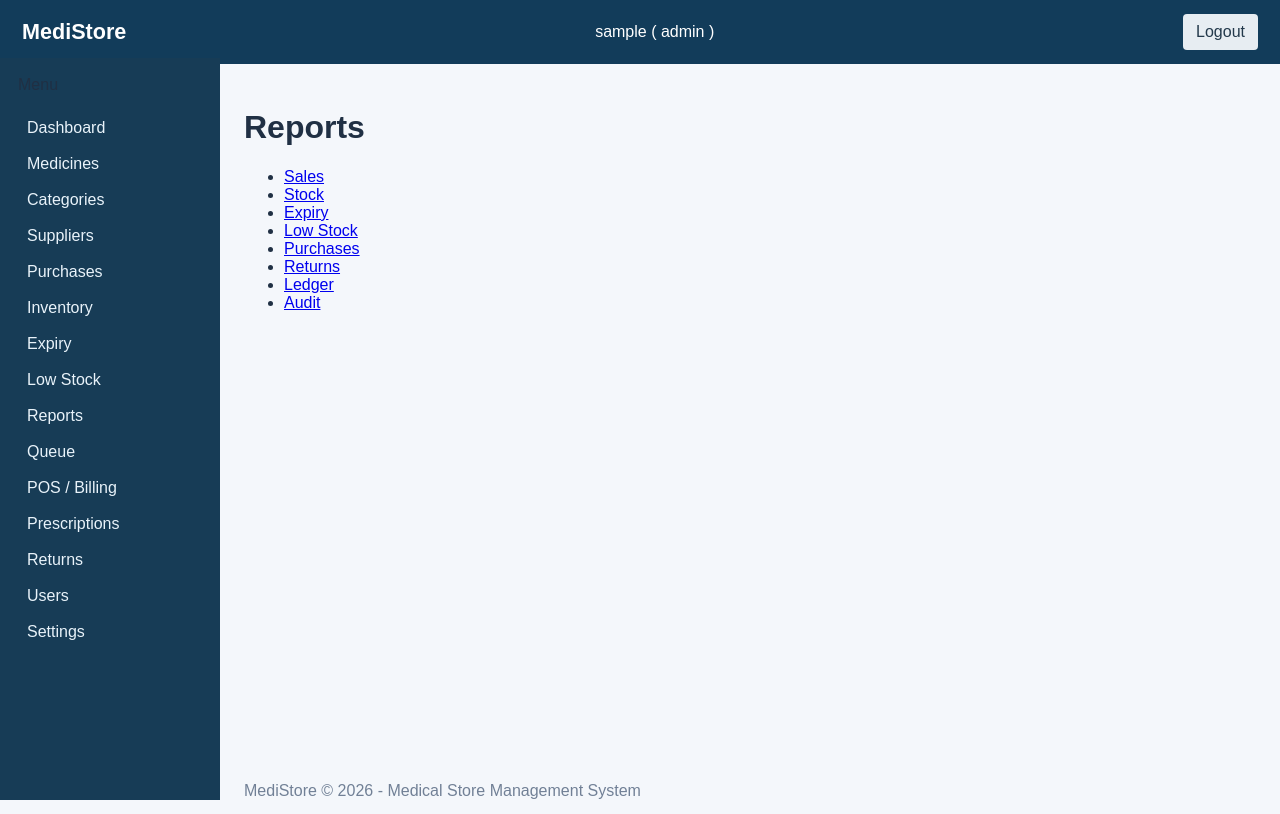
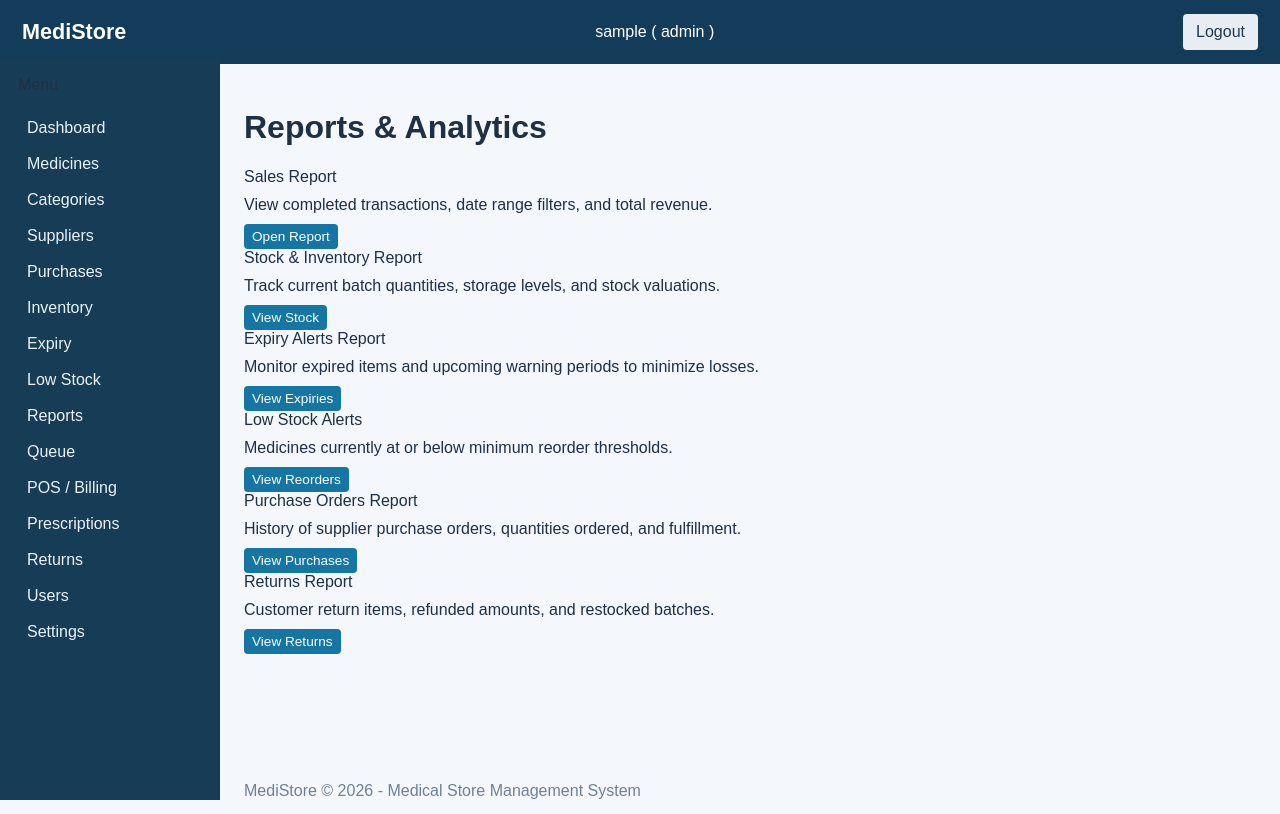
Before and after one commit to sumitbhamare360-prog/EDI---Medical-Store, a PHP site: page /reports/index.php in a window 1280 px wide. Run offline with PHP 8.4, Linux system fonts and the light colour scheme; the visitor is signed in with stand-in values (Sample User, id 1).

Commit message:
fix: resolve SQL GROUP BY, type casting, batch status, and reports index errors

```diff
--- a/includes/functions.php
+++ b/includes/functions.php
@@ -10,8 +10,8 @@ require_once __DIR__ . '/../config/db.php';
  * Escape output for HTML to prevent XSS.
  * Use this whenever echoing user-provided or DB data.
  */
-function e(string $value = ''): string {
-    return htmlspecialchars($value, ENT_QUOTES | ENT_HTML5, 'UTF-8');
+function e(string|int|float|null $value = ''): string {
+    return htmlspecialchars((string)($value ?? ''), ENT_QUOTES | ENT_HTML5, 'UTF-8');
 }
 
 /**
--- a/inventory/expiry.php
+++ b/inventory/expiry.php
@@ -30,13 +30,14 @@ $rows = $stmt->fetchAll();
         $expiry = new DateTime($r['expiry_date']);
         $days = (int)$today->diff($expiry)->format('%r%a');
         $rowClass = $days < 0 ? 'expired' : 'soon';
+        $status = $days < 0 ? 'expired' : ($days <= 30 ? 'critical' : 'warning');
     ?>
         <tr class="<?php echo e($rowClass); ?>">
             <td><?php echo e($r['batch_no']); ?></td>
             <td><?php echo e($r['medicine_name']); ?></td>
             <td><?php echo (int)$r['available_qty']; ?></td>
             <td><?php echo e($r['expiry_date']); ?></td>
-            <td><span class="badge status-<?php echo e($r['status']); ?>"><?php echo e(ucfirst($r['status'])); ?></span></td>
+            <td><span class="badge status-<?php echo e($status); ?>"><?php echo e(ucfirst($status)); ?></span></td>
             <td><?php echo $days; ?></td>
         </tr>
     <?php endforeach; ?>
--- a/inventory/low_stock.php
+++ b/inventory/low_stock.php
@@ -15,7 +15,7 @@ $stmt = $pdo->prepare("
     LEFT JOIN categories c ON c.category_id = m.category_id
     LEFT JOIN batches b ON b.medicine_id = m.medicine_id
     WHERE m.status='active'
-    GROUP BY m.medicine_id
+    GROUP BY m.medicine_id, m.name, m.generic_name, c.category_name, m.reorder_level
     HAVING usable_stock <= m.reorder_level
     ORDER BY m.name
 ");
--- a/medicines/list.php
+++ b/medicines/list.php
@@ -52,7 +52,7 @@ $rows = $stmt->fetchAll();
             <td><?php echo e($r['generic_name'] ?? ''); ?></td>
             <td><?php echo e($r['category_name'] ?? ''); ?></td>
             <td><?php echo e((int)$r['requires_prescription'] ? 'Yes' : 'No'); ?></td>
-            <td><?php echo e(number_format($r['selling_price'], 2)); ?></td>
+            <td><?php echo e(number_format((float)($r['selling_price'] ?? 0), 2)); ?></td>
             <td><?php echo (int)$r['usable_stock']; ?></td>
             <td><?php echo (int)$r['reorder_level']; ?></td>
             <td><span class="badge status-<?php echo e($r['status']); ?>"><?php echo e(ucfirst($r['status'])); ?></span></td>
--- a/reports/index.php
+++ b/reports/index.php
@@ -5,8 +5,37 @@ require_once __DIR__ . '/../includes/auth.php';
 require_role(['admin', 'manager']);
 require_once __DIR__ . '/../includes/header.php';
 ?>
-<h1>Reports</h1><ul>
-<?php foreach (['sales'=>'Sales','stock'=>'Stock','expiry'=>'Expiry','low_stock'=>'Low Stock','purchases'=>'Purchases','returns'=>'Returns','ledger'=>'Ledger','audit'=>'Audit'] as $file=>$label): ?>
-<li><a href="<?= BASE_URL ?>/reports/<?= e($file) ?>.php"><?= e($label) ?></a></li>
-<?php endforeach; ?></ul>
+<h1>Reports & Analytics</h1>
+<div class="kpi-grid" style="margin-top: 16px;">
+    <div class="kpi card">
+        <div class="kpi-label">Sales Report</div>
+        <div class="kpi-sub" style="margin: 10px 0;">View completed transactions, date range filters, and total revenue.</div>
+        <a class="btn small" href="<?= BASE_URL ?>/reports/sales.php">Open Report</a>
+    </div>
+    <div class="kpi card">
+        <div class="kpi-label">Stock & Inventory Report</div>
+        <div class="kpi-sub" style="margin: 10px 0;">Track current batch quantities, storage levels, and stock valuations.</div>
+        <a class="btn small" href="<?= BASE_URL ?>/inventory/stock.php">View Stock</a>
+    </div>
+    <div class="kpi card">
+        <div class="kpi-label">Expiry Alerts Report</div>
+        <div class="kpi-sub" style="margin: 10px 0;">Monitor expired items and upcoming warning periods to minimize losses.</div>
+        <a class="btn small" href="<?= BASE_URL ?>/inventory/expiry.php">View Expiries</a>
+    </div>
+    <div class="kpi card">
+        <div class="kpi-label">Low Stock Alerts</div>
+        <div class="kpi-sub" style="margin: 10px 0;">Medicines currently at or below minimum reorder thresholds.</div>
+        <a class="btn small" href="<?= BASE_URL ?>/inventory/low_stock.php">View Reorders</a>
+    </div>
+    <div class="kpi card">
+        <div class="kpi-label">Purchase Orders Report</div>
+        <div class="kpi-sub" style="margin: 10px 0;">History of supplier purchase orders, quantities ordered, and fulfillment.</div>
+        <a class="btn small" href="<?= BASE_URL ?>/purchases/list.php">View Purchases</a>
+    </div>
+    <div class="kpi card">
+        <div class="kpi-label">Returns Report</div>
+        <div class="kpi-sub" style="margin: 10px 0;">Customer return items, refunded amounts, and restocked batches.</div>
+        <a class="btn small" href="<?= BASE_URL ?>/returns/list.php">View Returns</a>
+    </div>
+</div>
 <?php require_once __DIR__ . '/../includes/footer.php'; ?>
```
Also changed, not shown: dashboard.php (+5 -5 lines).
